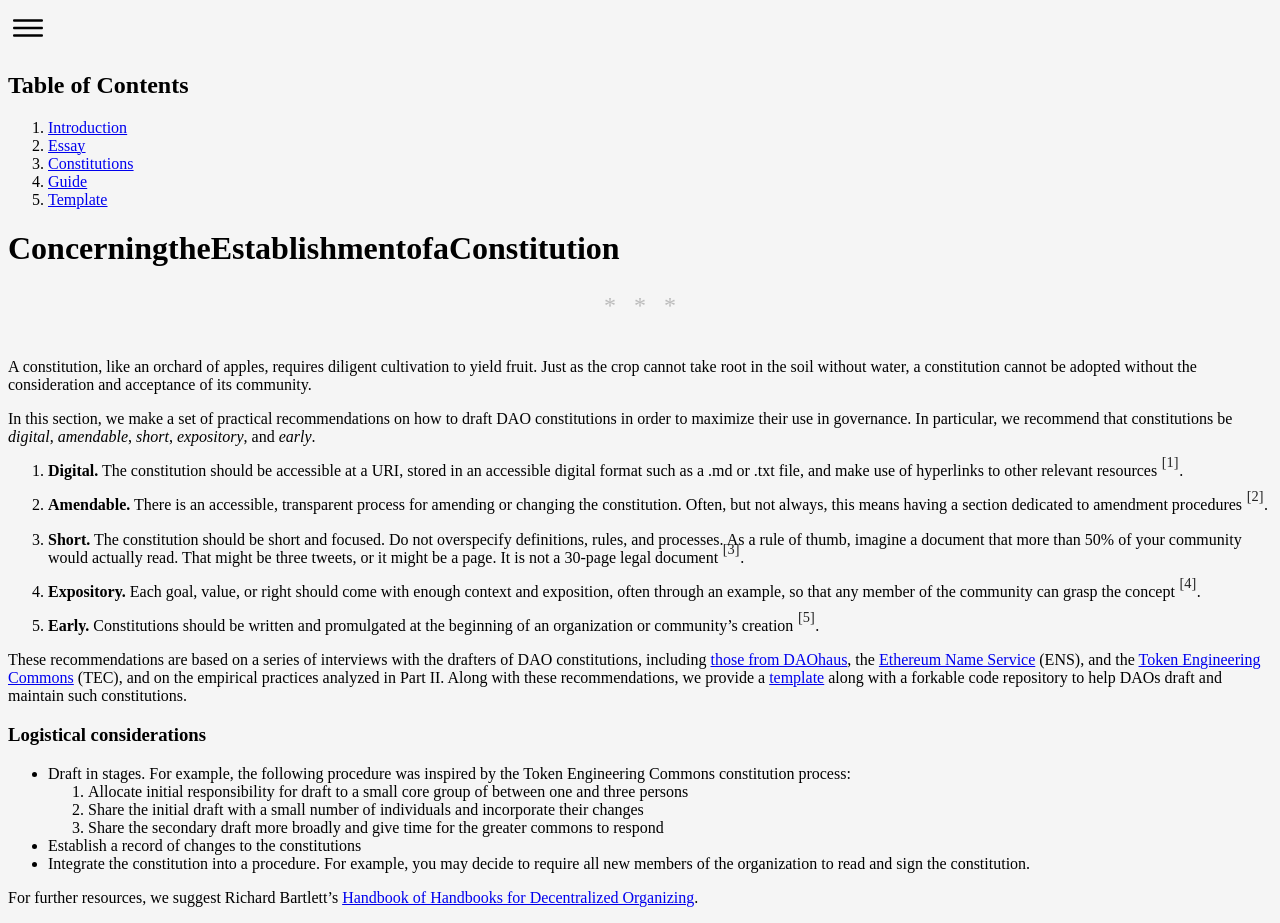
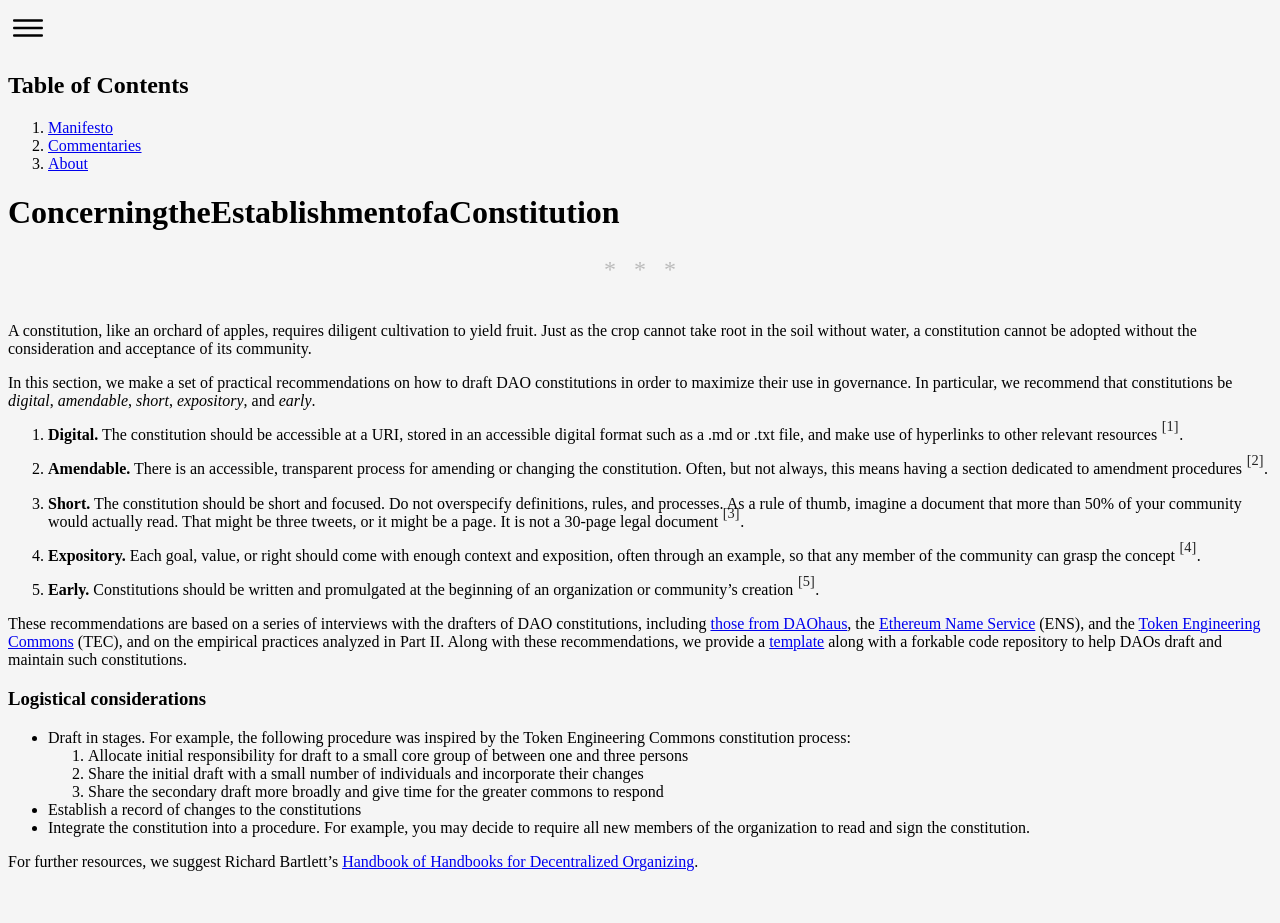
Before and after one commit to thelastjosh/autonomous-art, a Next.js app: page /guide in a window 1280 px wide. After the commit the page ends 887 px from the top, so only its background shows below. Built offline with nearby package versions, Linux system fonts and the light colour scheme.

Commit message:
Update Sidebar.js

```diff
--- a/components/Sidebar.js
+++ b/components/Sidebar.js
@@ -5,11 +5,9 @@ import { IoIosMenu } from "react-icons/io";
 import useOutsideClick from "../hooks/useOutsideClick"
 
 const LINKS = [
-  { label: "Introduction", href: "/" },
-  { label: "Essay", href: "/article" },
-  { label: "Constitutions", href: "https://github.com/metagov/constitution-template/tree/main/constitutions" },
-  { label: "Guide", href: "/guide" },
-  { label: "Template", href: "/template" }
+  { label: "Manifesto", href: "/" },
+  { label: "Commentaries", href: "/commentaries" },
+  { label: "About", href: "/about" },
 ]
 
 export default function Sidebar() {
```
